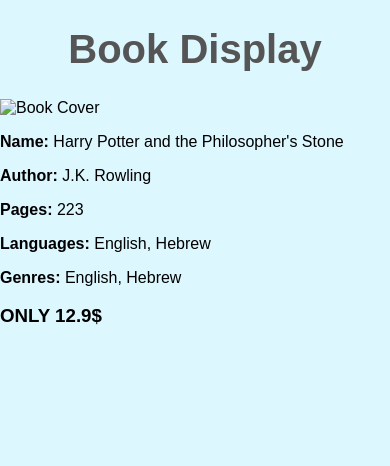
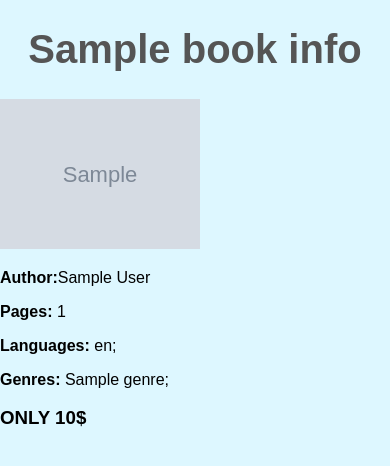
Before and after one commit to lior610/book-shelf, a Flask app: template book_form/templates/index.html in a window 390 px wide. Shown: the top 466 px of the page. Run offline with Flask 3, Linux system fonts and the light colour scheme; the template is opened without the code that fills it: most values are stand-ins (such as "Sample title", 1, 10 or a date in 2020); grey boxes marked "Sample" are stand-in pictures; some libraries are stand-ins or nearby versions.

Commit message:
display page responsive to book

```diff
--- a/book_display/static/styles/style.css
+++ b/book_display/static/styles/style.css
@@ -16,7 +16,7 @@
   color: white;
   background-color: green;
   text-align: center;
-  width: 50%
+  width: 60%;
 }
 
 .book-display {
@@ -31,6 +31,7 @@
   margin-left: 2rem;
   display: flex;
   flex-direction: column;
+  width: 300px;
 }
 
 .book-info p {
--- a/book_display/templates/index.html
+++ b/book_display/templates/index.html
@@ -1,21 +1,28 @@
 <!DOCTYPE html>
 <html>
 <head>
-  <title>Book Display</title>
+  <title>{{ book_info['name'] }}</title>
   <link rel= "stylesheet" type= "text/css" href= "{{ url_for('static',filename='styles/style.css') }}">
 </head>
 <body>
-  <h1>Book Display</h1>
+  <h1>{{ book_info['name'] }}</h1>
   <div class="book-display">
-    <img class="book-image" src="https://via.placeholder.com/300x400" alt="Book Cover">
+    <img class="book-image" src="{{ book_info['book_photo_url'] }}" alt="Book Cover">
     <div class="book-info">
-      <p><strong>Name:</strong> Harry Potter and the Philosopher's Stone</p>
-      <p><strong>Author:</strong> J.K. Rowling</p>
-      <p><strong>Pages:</strong> 223</p>
-      <p><strong>Languages:</strong> English, Hebrew</p>
-      <p><strong>Genres:</strong> English, Hebrew</p>
+      <p><strong>Author:</strong>{{ book_info['author'] }}</p>
+      <p><strong>Pages:</strong> {{ book_info['num_pages'] }}</p>
+      <p><strong>Languages:</strong>
+        {% for lang in book_info['languages'] %}
+        {{ lang }};
+        {% endfor %}
+      </p>
+      <p><strong>Genres:</strong>
+        {% for genre in book_info['genres'] %}
+        {{ genre }};
+        {% endfor %}
+      </p>
       <div class="price">
-      <h3><strong>ONLY 12.9$</strong></h3>
+      <h3><strong>ONLY {{ book_info['price'] }}$</strong></h3>
       </div>
     </div>
   </div>
--- a/book_form/form.py
+++ b/book_form/form.py
@@ -23,7 +23,6 @@
 
         genres_list = requests.get(API_GENRES_URL).json()
         languages_list = requests.get(API_LANGUAGES_URL).json()
-        print(languages_list)
 
         return render_template("index.html", genres=genres_list, languages=languages_list)
     else:
@@ -39,6 +38,7 @@
         # Updates the dictionary with multiple values and send it
         payload_dict["languages"] = languages
         payload_dict["genres"] = genres
+        payload_dict["name"] = payload_dict["name"].title()
         req = requests.post(API_ADD_URL, payload_dict)
         return(req.text)
 
--- a/book_form/templates/index.html
+++ b/book_form/templates/index.html
@@ -8,8 +8,8 @@
     <h1>Add a New Book</h1>
     <form action="/" method="post">
       <div class="form-field">
-        <label for="book_name">Book Name:</label>
-        <input type="text" id="book_name" name="book_name" value="{{ request.form['name'] }}" required>
+        <label for="name">Book Name:</label>
+        <input type="text" id="name" name="name" value="{{ request.form['name'] }}" required>
       </div><br>
       <div class="form-field">
         <label for="book_photo_url">Book Photo URL:</label>
--- a/books_database/connect.py
+++ b/books_database/connect.py
@@ -1,7 +1,7 @@
 from flask import Flask, jsonify, request
 from pymongo import MongoClient
 
-MONGO_IP = "192.168.164.132"
+MONGO_IP = "192.168.164.133"
 MONGO_PORT = 27017
 
 # Create the flask app and creates connections to the db
```
Also changed, not shown: book_display/display.py (+8 -3 lines).
